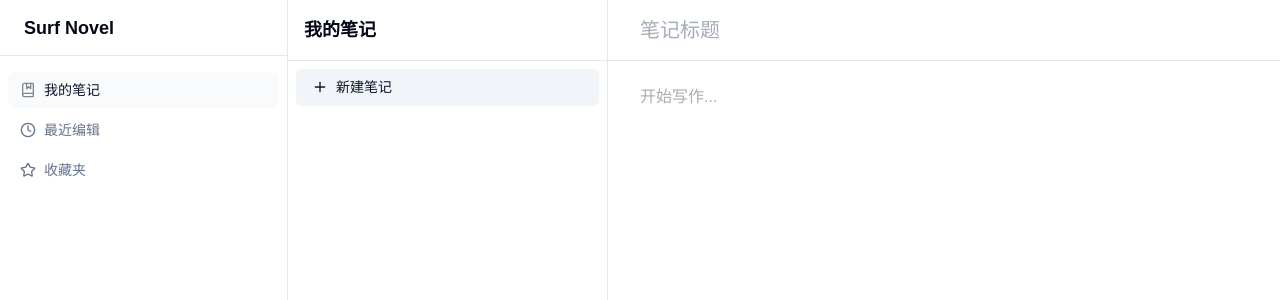
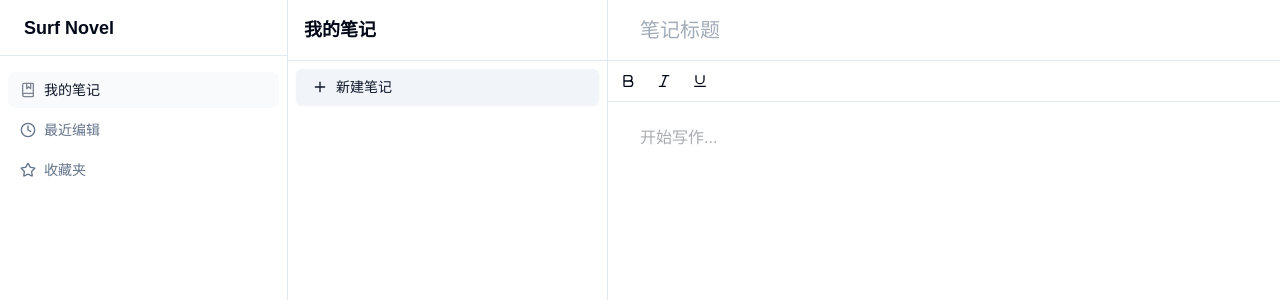
Before and after one commit to marvin-season/surf-novel, a Next.js app: page /notes in a window 1280 px wide. Shown: the top 300 px of the page. Built offline with nearby package versions, Linux system fonts and the light colour scheme.

Commit message:
feat：工具栏

```diff
--- /dev/null
+++ b/src/components/editor/editor-toolbar.tsx
@@ -0,0 +1,63 @@
+import { Editor } from "slate"
+import { Button } from "@/components/ui/button"
+import { Bold, Italic, Underline } from "lucide-react"
+import { cn } from "@/lib/utils"
+
+interface EditorToolbarProps {
+  editor: Editor
+  className?: string
+}
+
+export function EditorToolbar({ editor, className }: EditorToolbarProps) {
+  const isMarkActive = (format: string) => {
+    const marks = Editor.marks(editor)
+    return marks ? marks[format] === true : false
+  }
+
+  const toggleMark = (format: string) => {
+    const isActive = isMarkActive(format)
+    if (isActive) {
+      Editor.removeMark(editor, format)
+    } else {
+      Editor.addMark(editor, format, true)
+    }
+  }
+
+  return (
+    <div className={cn("flex items-center gap-1 p-1 border-b", className)}>
+      <Button
+        variant="ghost"
+        size="sm"
+        className={cn(
+          "h-8 w-8 p-0",
+          isMarkActive("bold") && "bg-accent text-accent-foreground"
+        )}
+        onClick={() => toggleMark("bold")}
+      >
+        <Bold className="h-4 w-4" />
+      </Button>
+      <Button
+        variant="ghost"
+        size="sm"
+        className={cn(
+          "h-8 w-8 p-0",
+          isMarkActive("italic") && "bg-accent text-accent-foreground"
+        )}
+        onClick={() => toggleMark("italic")}
+      >
+        <Italic className="h-4 w-4" />
+      </Button>
+      <Button
+        variant="ghost"
+        size="sm"
+        className={cn(
+          "h-8 w-8 p-0",
+          isMarkActive("underline") && "bg-accent text-accent-foreground"
+        )}
+        onClick={() => toggleMark("underline")}
+      >
+        <Underline className="h-4 w-4" />
+      </Button>
+    </div>
+  )
+}
--- a/src/components/editor/rich-editor.tsx
+++ b/src/components/editor/rich-editor.tsx
@@ -4,6 +4,7 @@ import { Slate, Editable, withReact } from 'slate-react'
 import { withHistory } from 'slate-history'
 import { cn } from '@/lib/utils'
 import { EditorContextMenu } from './editor-context-menu'
+import { EditorToolbar } from './editor-toolbar'
 
 const initialValue: Descendant[] = [
   {
@@ -69,8 +70,10 @@ export function RichEditor({ className }: RichEditorProps) {
   )
 
   return (
-    <div className={cn("h-full w-full px-8 py-6", className)}>
+    <div className={cn("h-full w-full flex flex-col", className)}>
       <Slate editor={editor} initialValue={initialValue}>
+        <EditorToolbar editor={editor} />
+        <div className="flex-1 px-8 py-6 min-h-0">
           <EditorContextMenu editor={editor}>
             <Editable
               className="h-full w-full prose prose-sm sm:prose lg:prose-lg xl:prose-2xl focus:outline-none"
@@ -80,6 +83,7 @@ export function RichEditor({ className }: RichEditorProps) {
               onKeyDown={handleKeyDown}
             />
           </EditorContextMenu>
+        </div>
       </Slate>
     </div>
   )
```
Lines whose indentation alone changed are shown as unchanged.
